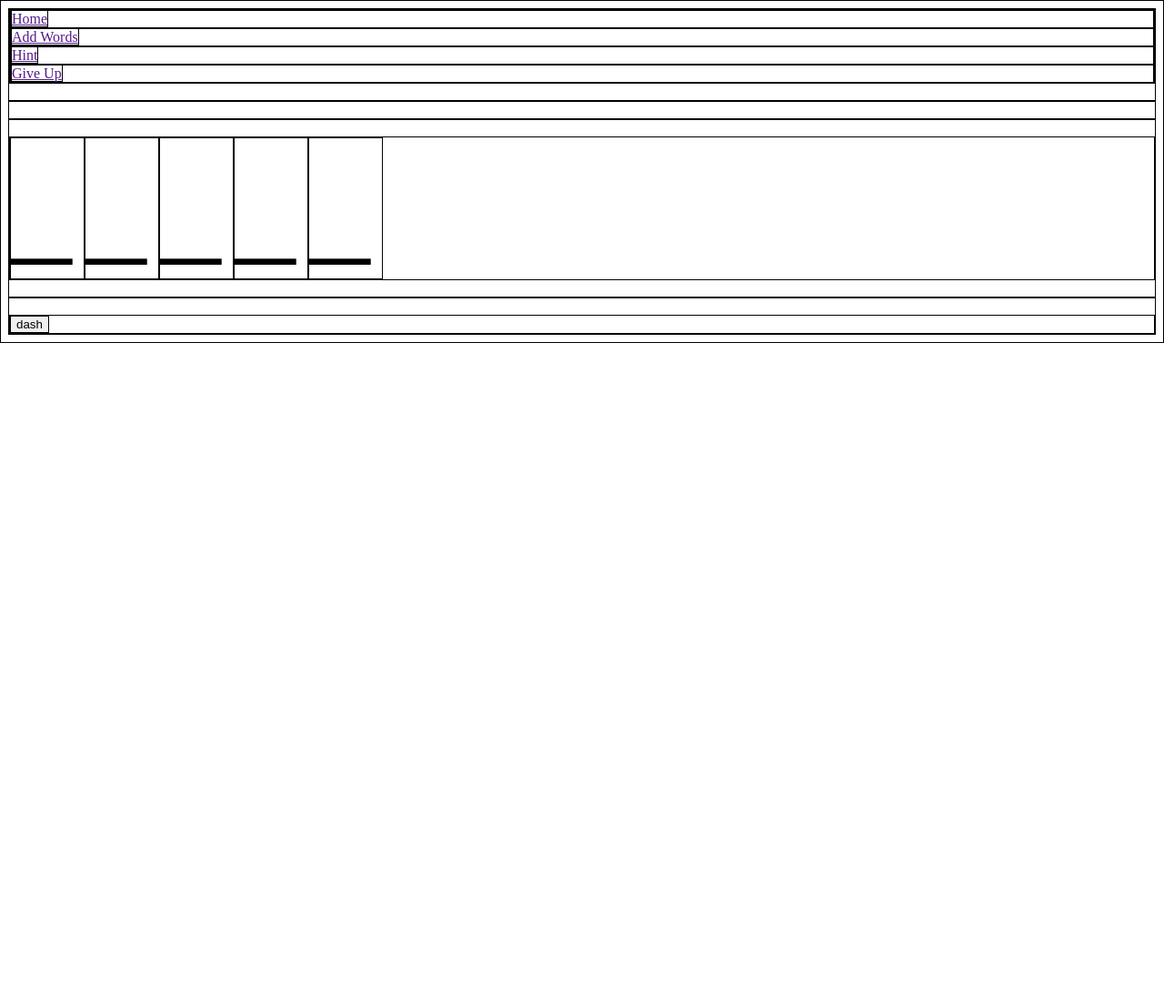
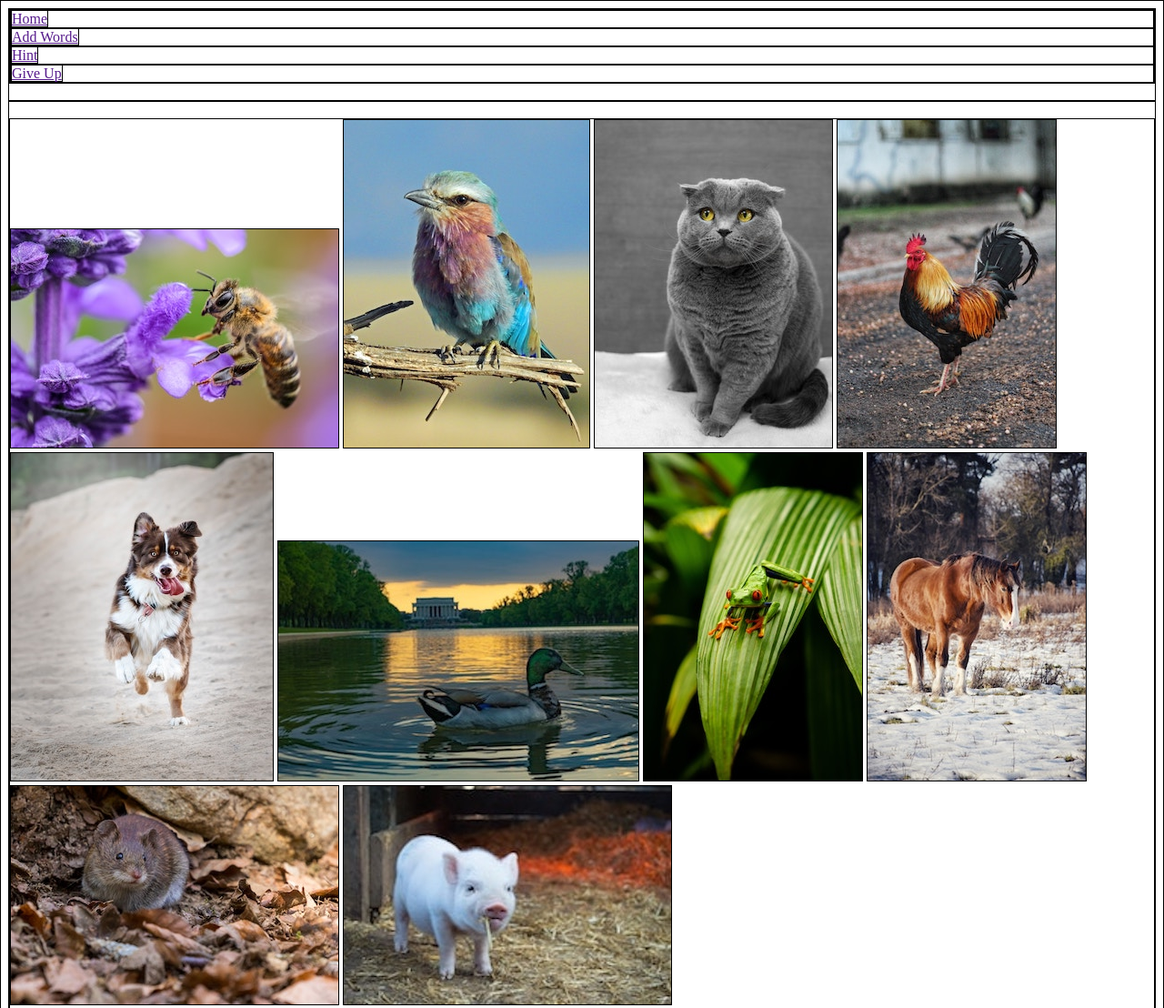
Before and after one commit to tylercasperson/WordGuessGame, a plain HTML site: page index.html in a window 1280 px wide. Shown: the top 1108 px of the page at 91% size. Before the commit the page ends 800 px from the top, so only its background shows below. Drawn offline with Linux system fonts and the light colour scheme.

Commit message:
added pictures

```diff
--- a/index.html
+++ b/index.html
@@ -9,11 +9,21 @@
     *{
         border: 1px solid black;
     }
+
+    img{
+
+    }
     .wordContainer, .wrongLetters{
         font-size: 100pt;
         display: flex;
         letter-spacing: 10pt;
     }
+
+    .picture{
+        display: table-cell;
+    }
+
+
     </style>
 </head>
 <body>
@@ -28,8 +38,18 @@
         <!-- add picture here -->
     </div>
     <br>
-    <div class="hint animal language">
+    <div class="picture">
         <!-- add the animal name or language here -->
+        <img src="assets/images/Bee.jpg" id="bee">
+        <img src="assets/images/Bird.jpg" id="Bird">
+        <img src="assets/images/Cat.jpg" id="Cat">
+        <img src="assets/images/Cockerel.jpg" id="cockerel">
+        <img src="assets/images/Dog.jpg" id="dog">
+        <img src="assets/images/Duck.jpg" id="duck">
+        <img src="assets/images/Frog.jpg" id="frog">
+        <img src="assets/images/Horse.jpg" id="horse">
+        <img src="assets/images/Mouse.jpg" id="mouse">
+        <img src="assets/images/Pig.jpg" id="pig">
     </div>
     <br>
     <div class="wordContainer">
@@ -192,6 +212,10 @@ document.onkeyup = function(event) {
 };
 });
 
+addPicture = function() {
+
+}
+
 </script>
 </body>
 </html>
```
Also changed, not shown: assets/images/Bee.jpg (added), assets/images/Bird.jpg (added), assets/images/Cat.jpg (added), assets/images/Cockerel.jpg (added), assets/images/Dog.jpg (added), assets/images/Duck.jpg (added), assets/images/Frog.jpg (added), assets/images/Horse.jpg (added), assets/images/Mouse.jpg (added), assets/images/Pig.jpg (added), 1 other file.
